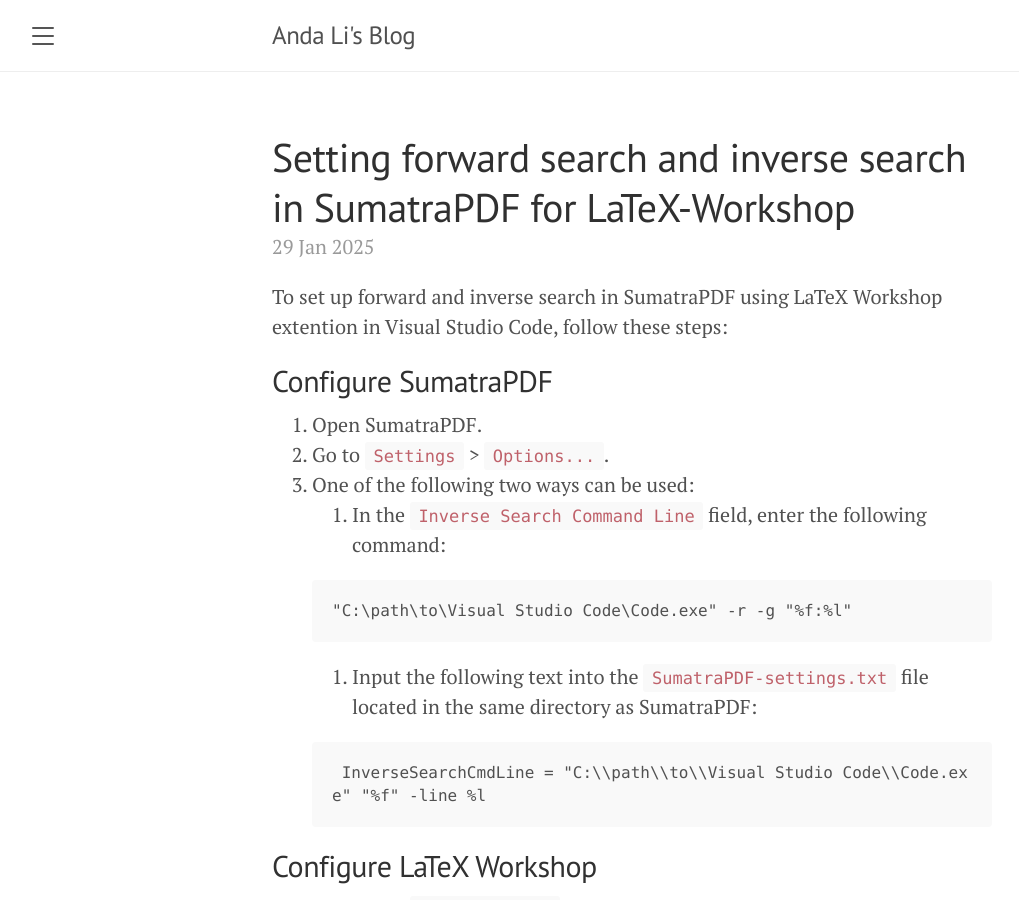
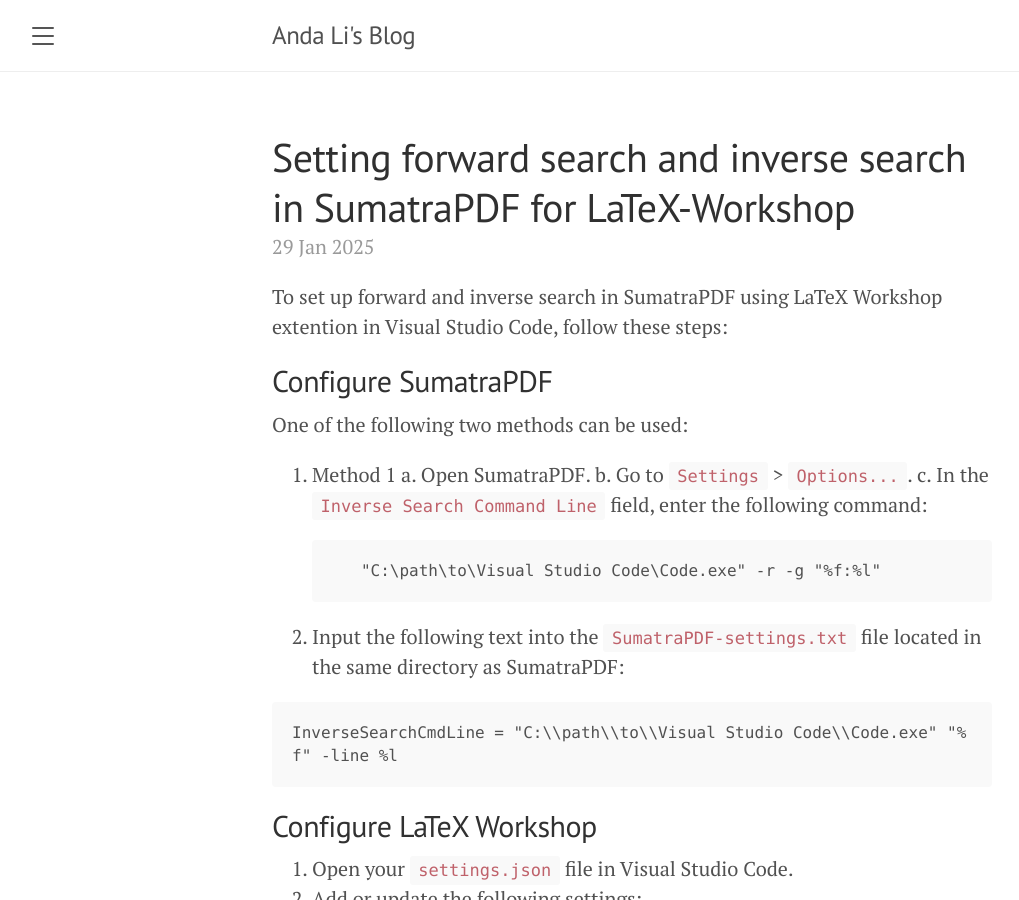
Before and after one commit to andali89/blog, a Jekyll site: the page built from _posts/2025-01-29-latex-worksop-settings.md, in a window 1280 px wide and 900 px high. Shown: the whole window, without its empty margins (8-1027 px from the left). Built offline with Jekyll 4.4.1, drawn with Linux system fonts in a browser that asks for light colours.

Commit message:
update posts

````diff
--- a/_posts/2025-01-29-latex-worksop-settings.md
+++ b/_posts/2025-01-29-latex-worksop-settings.md
@@ -7,21 +7,21 @@
 <!-- readmore -->
 
 ## Configure SumatraPDF
+One of the following two methods can be used:
+1. Method 1
+   a. Open SumatraPDF.
+   b. Go to `Settings` > `Options...`.
+   c. In the `Inverse Search Command Line` field, enter the following command:
 
-1. Open SumatraPDF.
-2. Go to `Settings` > `Options...`.
-3. One of the following two ways can be used:
-    1. In the `Inverse Search Command Line` field, enter the following command:
+      ```plaintext
+      "C:\path\to\Visual Studio Code\Code.exe" -r -g "%f:%l"
+      ```
 
-   ```plaintext
-   "C:\path\to\Visual Studio Code\Code.exe" -r -g "%f:%l"
-   ```
+2. Input the following text into the `SumatraPDF-settings.txt` file located in the same directory as SumatraPDF:
 
-   2. Input the following text into the `SumatraPDF-settings.txt` file located in the same directory as SumatraPDF:
-
-    ```plaintext
-    InverseSearchCmdLine = "C:\\path\\to\\Visual Studio Code\\Code.exe" "%f" -line %l
-    ```
+```plaintext
+InverseSearchCmdLine = "C:\\path\\to\\Visual Studio Code\\Code.exe" "%f" -line %l
+```
 
 
 ## Configure LaTeX Workshop
````
